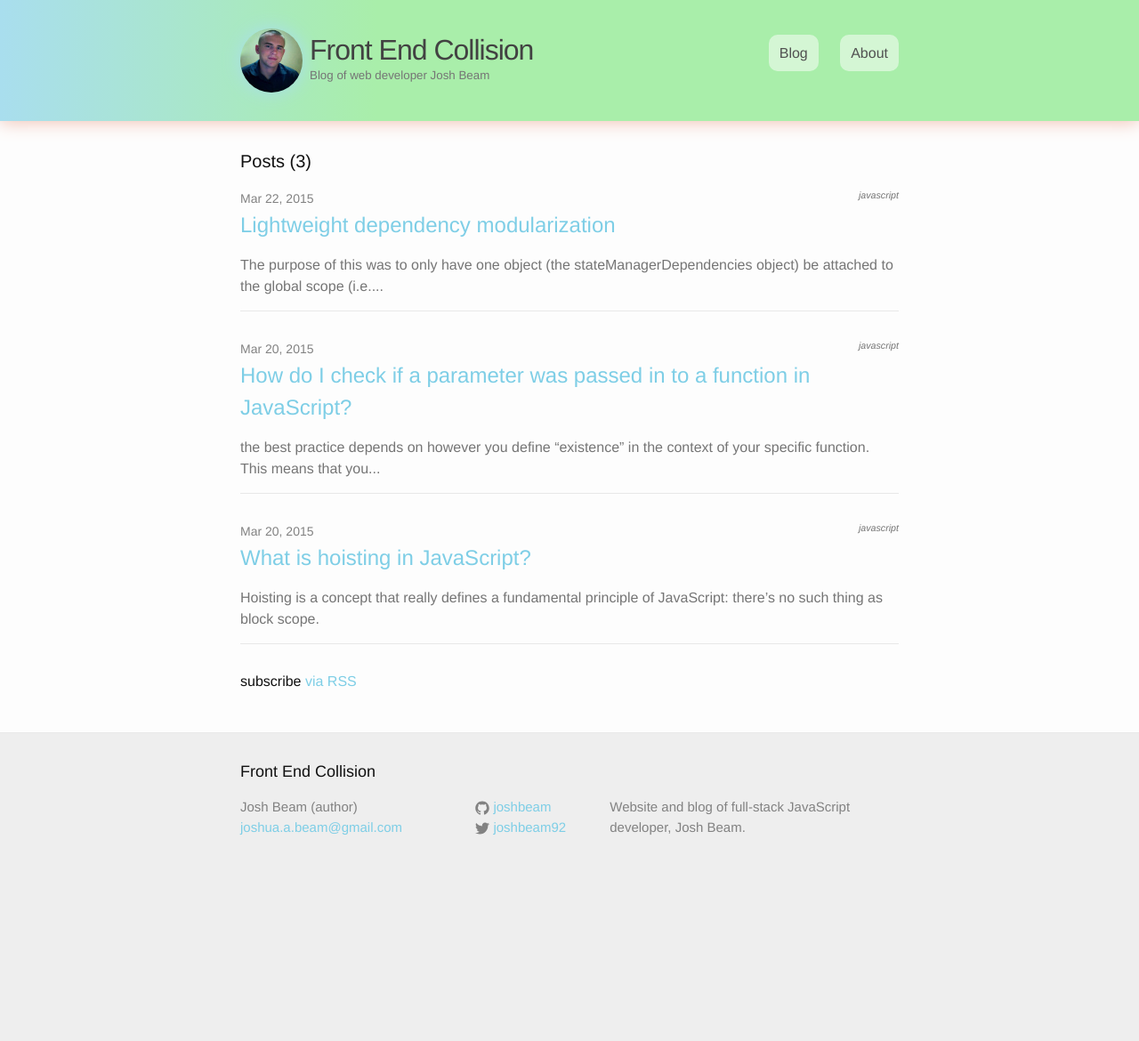
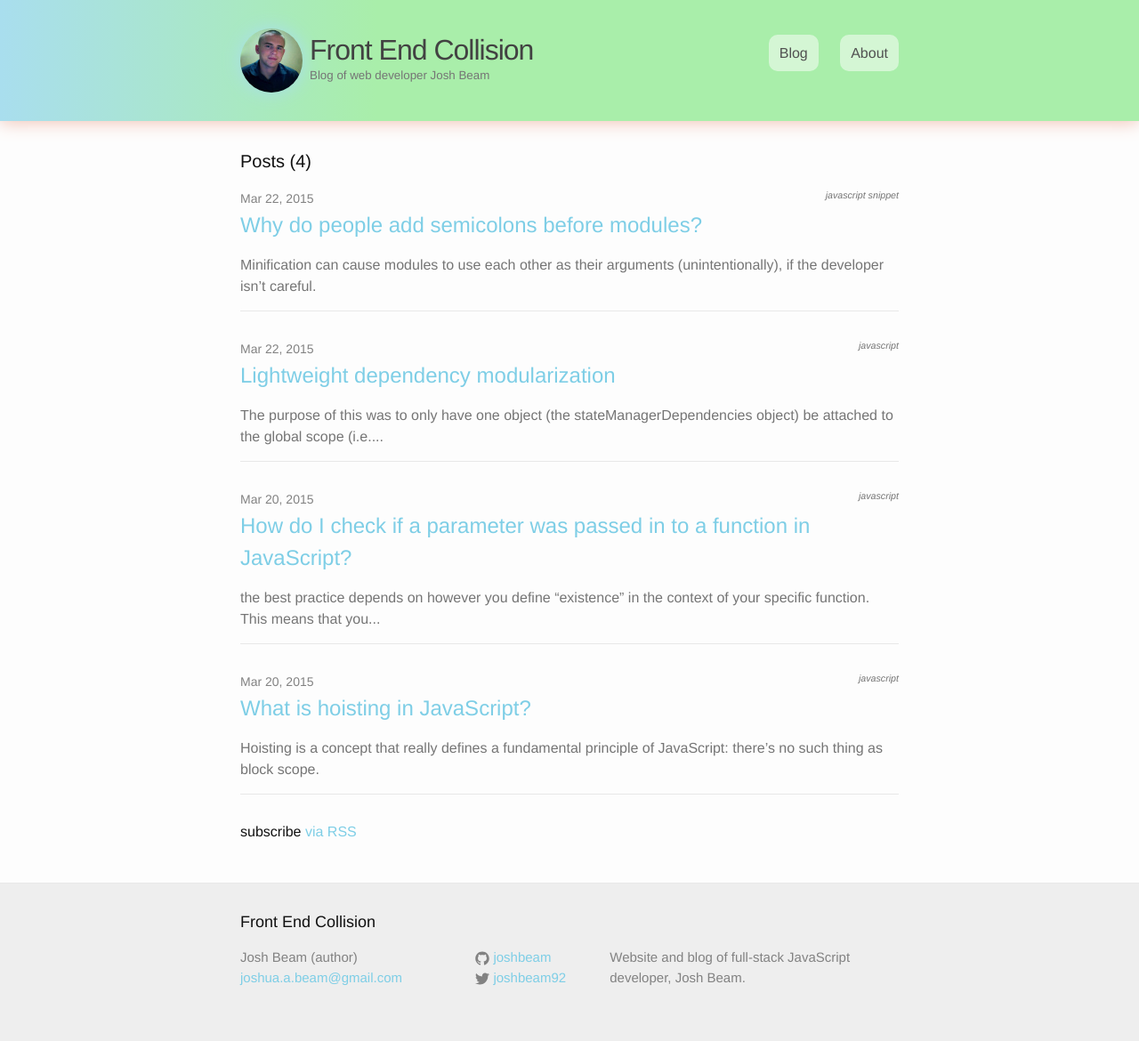
Before and after one commit to joshbeam/joshbeam.github.io, a Jekyll site: the page built from index.html, in a window 1280 px wide. Shown: the whole page at 89% size. Built offline with Jekyll 4.4.1, drawn with Linux system fonts in a browser that asks for light colours; before the commit the page ends 1001 px from its top, so only the background shows below that; some of the changed lines change nothing that is shown.

Commit message:
new post

```diff
--- a/_layouts/post.html
+++ b/_layouts/post.html
@@ -6,7 +6,7 @@ layout: default
   <br><br>
   <header class="post-header">
     <h1 class="post-title">{{ page.title }}</h1>
-    <p class="post-meta">{{ page.date | date: "%b %-d, %Y" }}{% if page.author %} &mdash; {{ page.author }}{% endif %}{% if page.meta %} &mdash; {{ page.meta }}{% endif %} &mdash; {% if page.categories %}{% for tag in page.categories %}<em>{{tag}}</em>{% endfor %}{% endif %}</p>
+    <p class="post-meta">{{ page.date | date: "%b %-d, %Y" }}{% if page.author %} &mdash; {{ page.author }}{% endif %}{% if page.meta %} &mdash; {{ page.meta }}{% endif %} &mdash; {% if page.categories %}{% for tag in page.categories %}<em>{{tag}}</em> {% endfor %}{% endif %}</p>
   </header>
 
   <article class="post-content">
--- /dev/null
+++ b/_posts/2015-03-22-why-do-people-add-semicolons-before-modules.markdown
@@ -0,0 +1,58 @@
+---
+layout: post
+title:  "Why do people add semicolons before modules?"
+date:   2015-03-22 23:34:00
+categories: javascript snippet
+author: Josh Beam
+comments: true
+---
+
+Simple answer: because of **minification issues**.
+
+<!--excerpt.start-->Minification can cause modules to use each other as their arguments (unintentionally), if the developer isn't careful.<!--excerpt.end-->
+
+{% highlight javascript %}
+
+(function() {
+	// code
+})()
+
+(function() {
+	// code
+})();
+
+{% endhighlight %}
+
+If you look closely enough at the above, you'll see the first <a href="http://benalman.com/news/2010/11/immediately-invoked-function-expression/">IIFE</a> is **missing a semicolon at the end**.
+
+That means that when minified, it'll look like this:
+
+#The broken code:
+{% highlight javascript %}
+
+(function() {})()(function() {})();
+
+// (a)()(b)()
+
+{% endhighlight %}
+
+The problem is that now function `a` is being called with function `b` passed in as an argument. Interesting.
+
+So, we just add a `;` to the *beginning* of the module, and to the *end*. This acts as a safeguard to ensure we don't run into that problem when we minify.
+
+So, when we try doing the above example with semicolons **at the beginning *and* at the end**, and you minify the code, you get this instead:
+
+#The working code:
+{% highlight javascript %}
+
+;(function() {})();;(function() {})();
+
+{% endhighlight %}
+
+The cool thing is, **the above doesn't throw any errors. In fact, <a href="http://jshint.com/">JSHint</a> won't yell at you either.**
+
+Why is this? Check out the <a href="">MDN article on `empty`</a>:
+
+> An **empty** statement is used to provide no statement, although the JavaScript syntax would expect one.
+
+So those extra semicolons are *not* a syntax error, because a random semicolon anywhere in the code can be interpreted as an `empty` statement. Cool, huh?
```
